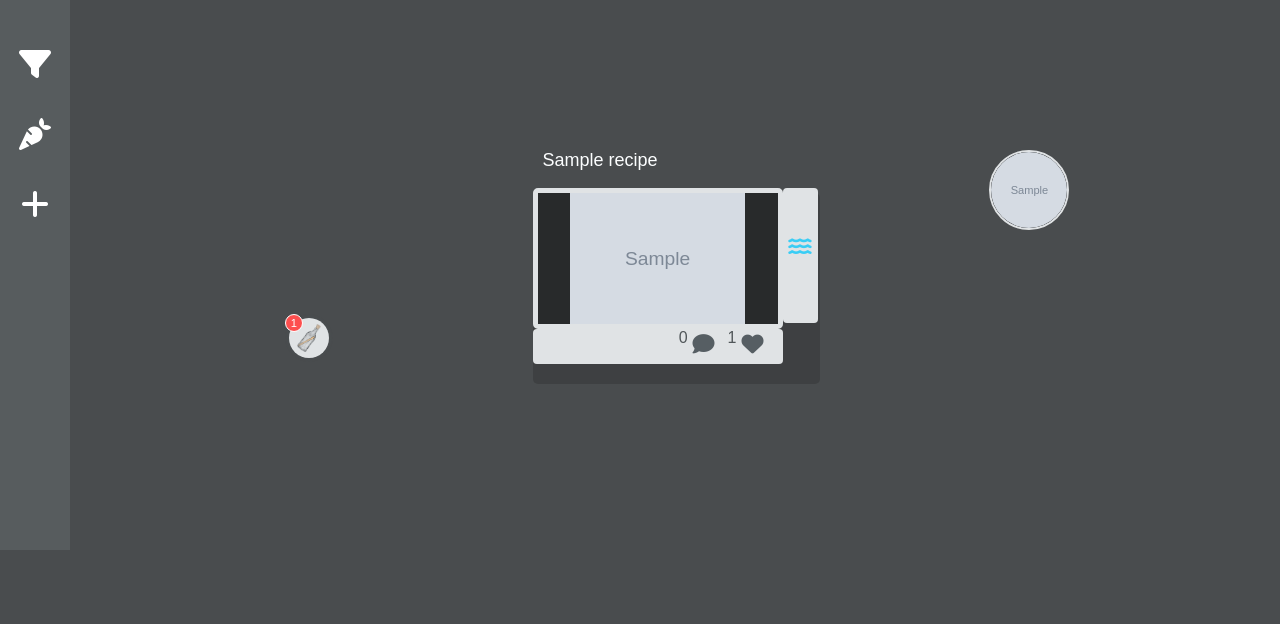
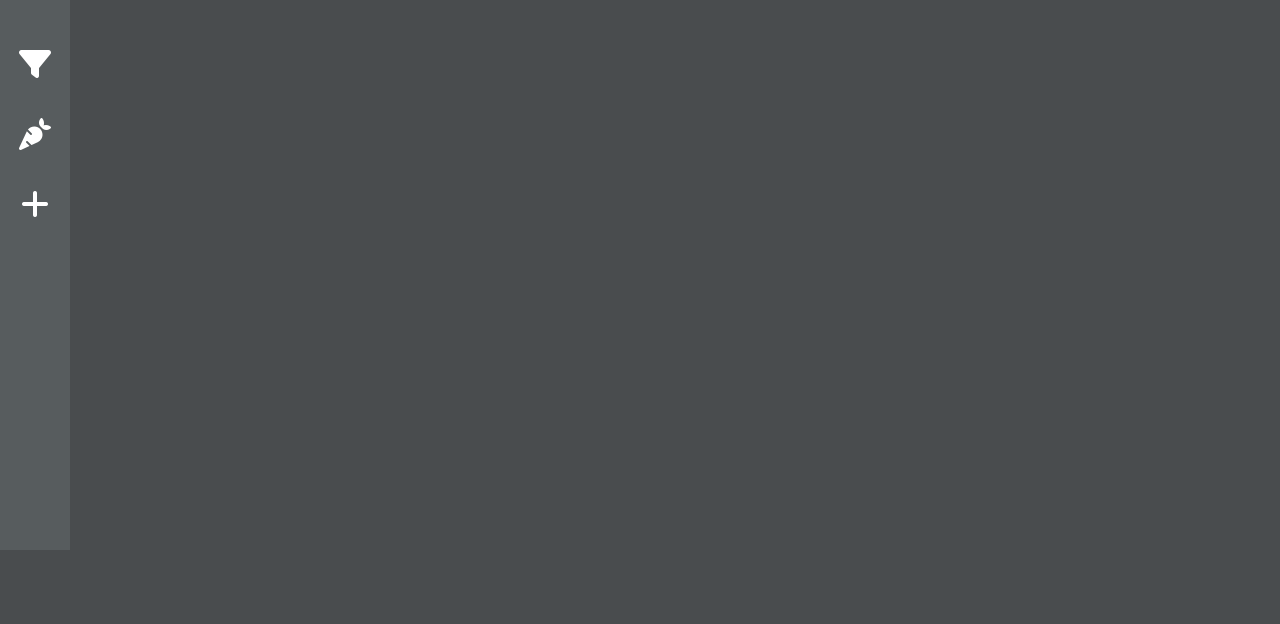
Before and after one commit to KevinBjarnemark/bottle-post-recipes, a Django app: template templates/pages/home/home.html in a window 1280 px wide. Shown: the part 250-874 px from the top of the page. Run offline with Django 5.2, Linux system fonts and the light colour scheme; a user stored in the database is signed in; tables that the repository leaves empty hold one stand-in row (values such as "Sample post"); the template is opened without the code that fills it: values that come from a table or form of the project are taken from there, most other values are stand-ins (such as "Sample title", 1, 10 or a date in 2020); grey boxes marked "Sample" are stand-in pictures; some libraries are stand-ins or nearby versions.

Commit message:
Added vegan mode functionality to filter out non-vegan recipes on-demand and on page-load + absolute positioning fix.

```diff
--- a/apps/pages/home/views.py
+++ b/apps/pages/home/views.py
@@ -3,6 +3,7 @@ from .models import Test
 from apps.users.models import Profile
 from apps.pages.create_recipe.models import Recipe
 import json
+from django.core.serializers import serialize
 
 def get_user_profile(request):
     # Default profile
@@ -23,10 +24,15 @@ def home(request):
     test_data = Test.objects.all()
     user_profile = get_user_profile(request)
 
+    recipes_json = serialize('json', recipes)
+
+
     return render(request, 'pages/home/home.html',
         {
             'test_data': test_data,
+            'vegan_mode': user_profile['vegan_mode'],
             'user_profile': json.dumps(user_profile),
             'recipes': recipes,
+            'recipesJSON': json.dumps(recipes_json),
         }
     )
--- a/static/css/recipe_item.css
+++ b/static/css/recipe_item.css
@@ -1,15 +1,21 @@
+/* Variables */
+:root {
+    --recipe-item-width: 250px;
+}
 
 /* Iterated recipes */
 .recipe-item-container {
-    display: flex;
+    /* This prevents any non-vegan recipes to
+    flicker when loading the page*/
+    display: none;
     justify-content: center;
     align-items: center;
     position: relative;
-    /* flex-direction: column; */
 }
 
 .recipe-item {
-    flex: 1 1 calc(33.333%);
+    flex: 1 1 33.333%;
+    max-width: 350px;
     padding: 20px 0;
 }
 
--- a/static/css/style.css
+++ b/static/css/style.css
@@ -7,11 +7,6 @@
     box-sizing: border-box;
     font-family: "Niramit", sans-serif;
     font-style: normal; /* Remove default cursive styles */
-}
-
-/* Variables */
-:root {
-    --recipe-item-width: 250px;
 }
 
 button {
--- a/static/js/feed.js
+++ b/static/js/feed.js
@@ -4,6 +4,7 @@ document.addEventListener("DOMContentLoaded", function() {
     // Data loaded from db
     const initialData = {
         userProfileData: JSON.parse(document.getElementById('user-profile-data').textContent),
+        recipesData: JSON.parse(document.getElementById('recipesJSON-data').textContent),
     }
     // Targeted HTML elements
     const globalHTML = {
@@ -17,11 +18,14 @@ document.addEventListener("DOMContentLoaded", function() {
     // Global states
     let globalVariables = {
         veganMode: initialData.userProfileData.vegan_mode,
+        recipes: JSON.parse(initialData.recipesData),
         hintWindowTimer: null,
     };
 
     // Set initial states
     setInitialStates(globalHTML, globalVariables);
+    // This prevents non-vegan recipes showing on load
+    filterVeganRecipes(globalVariables);
 
     // Listeners
     globalHTML.veganButton.addEventListener("click", () => {
@@ -78,6 +82,28 @@ const hintWindow = (globalVariables, globalHTML, html) => {
  * message to the user.
  *
  */
+const filterVeganRecipes = (globalVariables) => {
+    globalVariables.recipes.forEach(i => {
+        const recipeItem = document.getElementById(`recipe-item-${i.pk}`);
+
+        if (globalVariables.veganMode){
+            if (!i.fields.vegan){
+                recipeItem.style.display = "none";
+            }else {
+                recipeItem.style.display = "flex";
+            }
+        }else {
+            recipeItem.style.display = "flex";
+        }
+    })
+};
+
+/**
+ * Toggles the vegan_mode state (in Profile model) and
+ * triggers the hint window to display an informative
+ * message to the user.
+ *
+ */
 const toggleVeganMode = async (globalHTML, globalVariables) => {
     const request = await fetch('/toggle_vegan_mode/', {
         method: 'POST',
@@ -113,6 +139,8 @@ const toggleVeganMode = async (globalHTML, globalVariables) => {
         `;
         hintWindow(globalVariables, globalHTML, hintWindowHtml);
 
+        filterVeganRecipes(globalVariables);
+
     } else {
         console.error('Failed to toggle vegan mode');
     }
--- a/templates/pages/home/home.html
+++ b/templates/pages/home/home.html
@@ -9,7 +9,9 @@
         {% if user.is_authenticated %}
             {% for recipe in recipes %}
             <!-- Recipe item -->
-            <section class="recipe-item-container recipe-item">
+            <section
+                id="recipe-item-{{recipe.id}}"
+                class="recipe-item-container recipe-item">
                 <h1 class="hidden-heading">{{ recipe.title }}</h1>
                 <!-- Recipe item container -->
                 <div class="flex-column">
@@ -20,11 +22,10 @@
                     <button class="absolute-flex right-fib-1 top-fibb-1
                         recipe-item-user-image-container">
                         <img
-                        src="{{ recipe.user.profile.image.url  }}"
+                            src="{{ recipe.user.profile.image.url }}"
                             alt="User Profile Picture"
                         />
                     </button>
-
                     <!-- Bottle post count -->
                     <button class="absolute-flex recipe-item-bottle-post-count-container">
                         <div class="absolute-flex recipe-item-bottle-post-red-count">
@@ -36,7 +37,6 @@
                             style="background-color: transparent;"
                         />
                     </button>
-
                     <!-- Background shadow, image, sidebar, bottom bar -->
                     <div class="flex-row">
                         <div class="flex-column">
@@ -75,6 +75,11 @@
     {{ user_profile|safe }}
 </script>
 
+<div id="recipesJSON" data-profile="{{ recipesJSON|safe }}"></div>
+<script type="application/json" id="recipesJSON-data">
+    {{ recipesJSON|safe }}
+</script>
+
 <!-- Feed logic -->
 {% if user.is_authenticated %}
     <script type="module" src="{% static 'js/feed.js' %}"></script>
```
Lines whose indentation alone changed are shown as unchanged.
